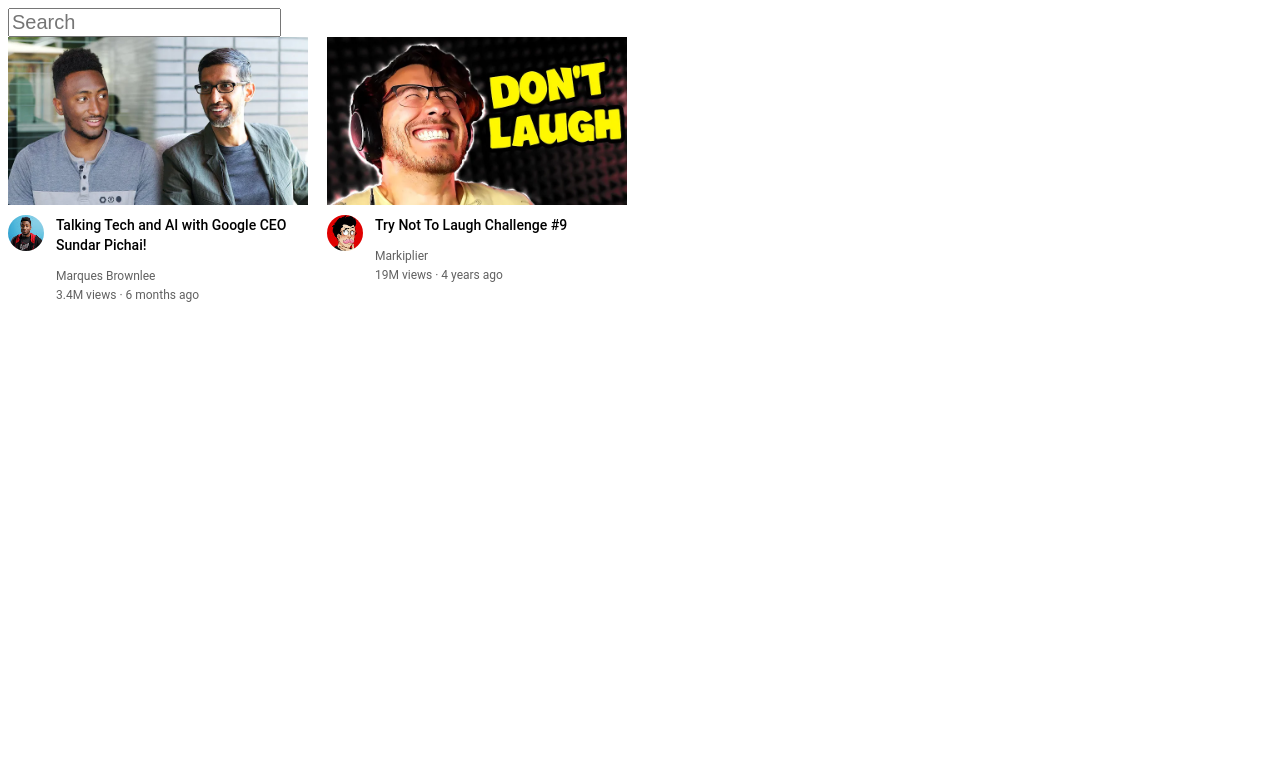
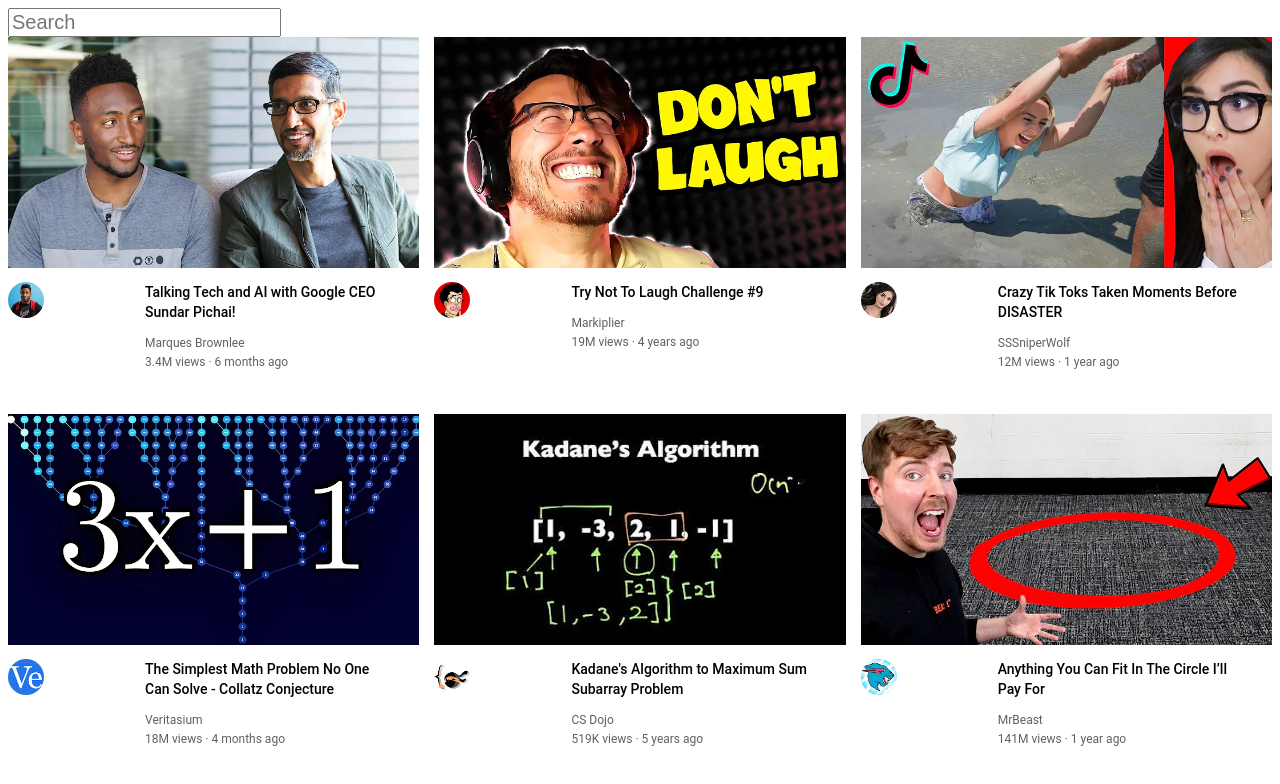
Before and after one commit to ftimss-env/angular-youtube, a plain HTML site: page index.html in a window 1280 px wide. Drawn offline with Linux system fonts and the light colour scheme.

Commit message:
Added thumbnails/channel pictures with CSS Grid styling

```diff
--- a/index.html
+++ b/index.html
@@ -13,11 +13,12 @@
             </header>
             <input class = "search-bar" type="textbox" placeholder="Search">
 
+            <div class = "video-grid">
                 <div class = "video-preview">
                     <div class="thumbnail-row">
                         <img class = "thumbnail" src ="./images/thumbnails/thumbnail-1.webp">
                     </div>
-                <div>
+                    <div class="video-info-grid">
                         <div class = "channel-picture">
                             <img class="profile-picture" src = "./images/profile-pictures/channel-1.jpeg">
                         </div>
@@ -33,7 +34,7 @@
                     <div class="thumbnail-row">
                         <img class = "thumbnail" src ="./images/thumbnails/thumbnail-2.webp">
                     </div>
-                <div>
+                    <div class="video-info-grid">
                         <div class = "channel-picture">
                             <img class="profile-picture" src = "./images/profile-pictures/channel-2.jpeg">
                         </div>
@@ -45,5 +46,71 @@
                     </div>
                 </div>
 
+                <div class = "video-preview">
+                    <div class="thumbnail-row">
+                        <img class = "thumbnail" src ="./images/thumbnails/thumbnail-3.webp">
+                    </div>
+                    <div class="video-info-grid">
+                        <div class = "channel-picture">
+                            <img class="profile-picture" src = "./images/profile-pictures/channel-3.jpeg">
+                        </div>
+                        <div class = "video-info">
+                            <p class = "video-title">Crazy Tik Toks Taken Moments Before DISASTER</p>
+                            <p class = "video-author">SSSniperWolf</p>
+                            <p class = "video-stats">12M views &#183; 1 year ago</p>
+                        </div>
+                    </div>
+                </div>
+
+                <div class = "video-preview">
+                    <div class="thumbnail-row">
+                        <img class = "thumbnail" src ="./images/thumbnails/thumbnail-4.webp">
+                    </div>
+                    <div class="video-info-grid">
+                        <div class = "channel-picture">
+                            <img class="profile-picture" src = "./images/profile-pictures/channel-4.jpeg">
+                        </div>
+                        <div class = "video-info">
+                            <p class = "video-title">
+                                The Simplest Math Problem No One Can Solve - Collatz Conjecture</p>
+                        <p class = "video-author">Veritasium</p>
+                        <p class = "video-stats">18M views &#183; 4 months ago</p>
+                        </div>
+                    </div>
+                </div>
+
+                <div class = "video-preview">
+                    <div class="thumbnail-row">
+                        <img class = "thumbnail" src ="./images/thumbnails/thumbnail-5.webp">
+                    </div>
+                    <div class="video-info-grid">
+                        <div class = "channel-picture">
+                            <img class="profile-picture" src = "./images/profile-pictures/channel-5.jpeg">
+                        </div>
+                        <div class = "video-info">
+                            <p class = "video-title">Kadane's Algorithm to Maximum Sum Subarray Problem</p>
+                            <p class = "video-author">CS Dojo</p>
+                            <p class = "video-stats">519K views &#183; 5 years ago</p>
+                        </div>
+                    </div>
+                </div>
+
+                <div class = "video-preview">
+                    <div class="thumbnail-row">
+                        <img class = "thumbnail" src ="./images/thumbnails/thumbnail-6.webp">
+                    </div>
+                    <div class="video-info-grid">
+                        <div class = "channel-picture">
+                            <img class="profile-picture" src = "./images/profile-pictures/channel-6.jpeg">
+                        </div>
+                        <div class = "video-info">
+                            <p class = "video-title">Anything You Can Fit In The Circle I’ll Pay For</p>
+                        <p class = "video-author">MrBeast</p>
+                        <p class = "video-stats">141M views &#183; 1 year ago</p>
+                        </div>
+                    </div>
+                </div>
+            </div>
+
     </body>
 </html>
--- a/styles.css
+++ b/styles.css
@@ -1,13 +1,14 @@
+
 .search-bar {
     font-size: 20px;
     display: block;
 }
 
-.video-preview {
-    width: 300px;
-    display: inline-block;
-    vertical-align: top;
-    margin-right: 15px;
+.video-grid {
+    display: grid;
+    grid-template-columns: 1fr 1fr 1fr;
+    column-gap: 15px;
+    row-gap: 40px;
 }
 
 .thumbnail-row {
@@ -15,15 +16,18 @@
 }
 
 .thumbnail {
-    width: 300px;
-    display: block;
+    width: 100%;
+}
+
+.video-info-grid {
+    display: grid;
+    grid-template-columns: 1fr 2fr;
 }
 
 .channel-picture {
     vertical-align: top;
-    display: inline-block;
     width: 36px;
-    margin-right: 8px;
+    margin-right: 6px;
 }
 
 .profile-picture {
@@ -32,7 +36,6 @@
 }
 
 .video-info {
-    display: inline-block;
     width: 250px;
 }
 
```
Also changed, not shown: images/profile-pictures/channel-3.jpeg (added), images/profile-pictures/channel-4.jpeg (added), images/profile-pictures/channel-5.jpeg (added), images/profile-pictures/channel-6.jpeg (added), images/thumbnails/thumbnail-3.webp (added), images/thumbnails/thumbnail-4.webp (added), images/thumbnails/thumbnail-5.webp (added), images/thumbnails/thumbnail-6.webp (added). Lines whose indentation alone changed are shown as unchanged.
